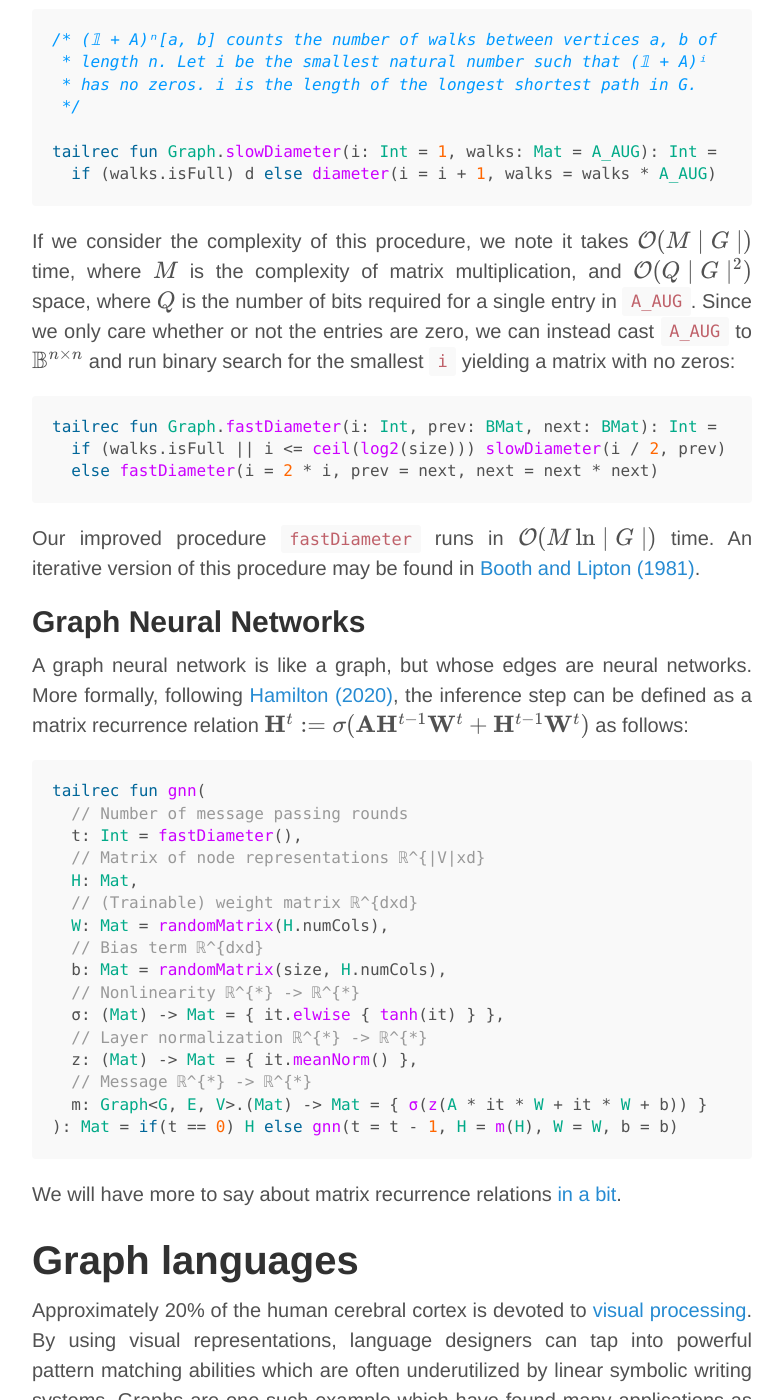
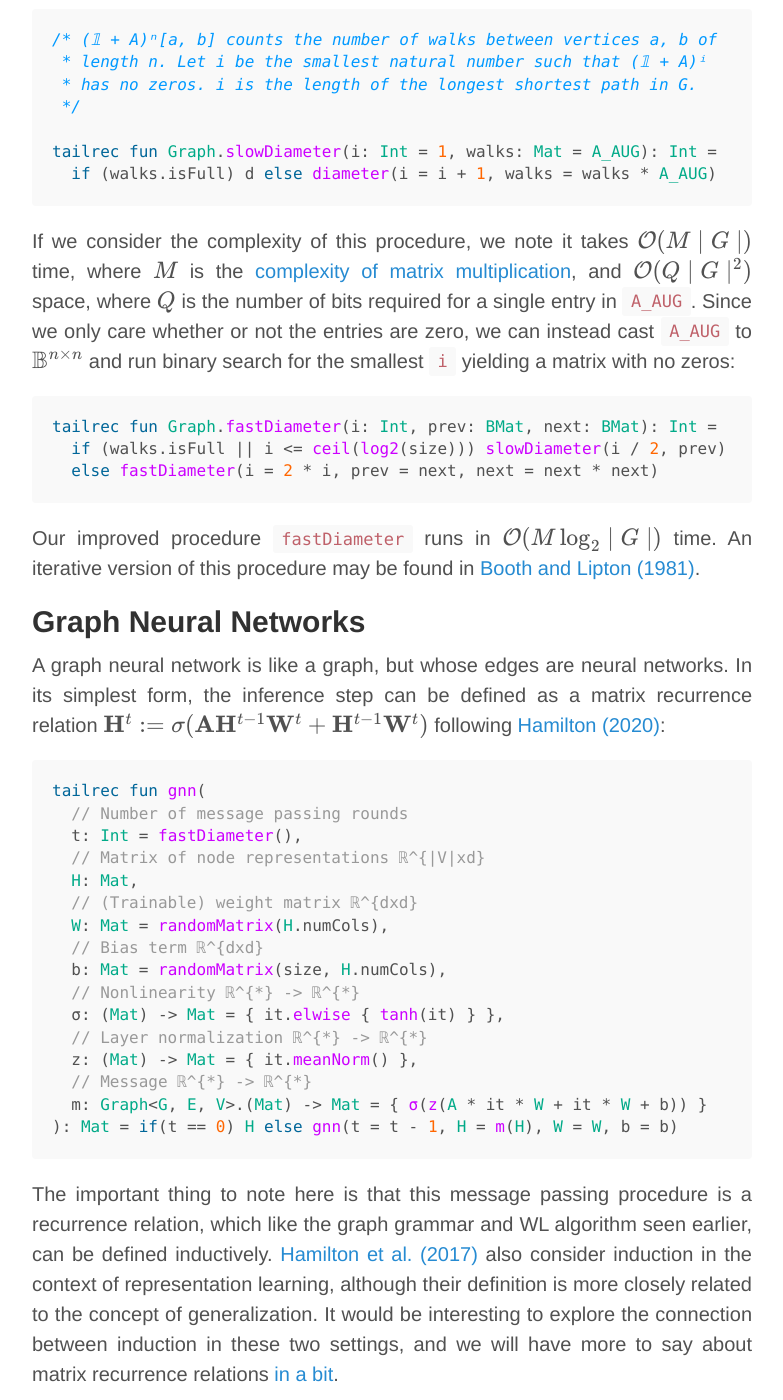
Before and after one commit to breandan/breandan.github.io, a Jekyll site: the page built from _posts/2020-06-30-graph-computation.md, in a window 1280 px wide and 1400 px high, scrolled down 20667 px. Shown: the whole window, without its empty margins (248-1031 px from the left). Built offline with Jekyll 4.4.1, drawn with Linux system fonts in a browser that asks for light colours; nearby versions of some CDN libraries; some web fonts are replaced; formulas are drawn with MathJax 3; comment, search, counter and statistics services are not loaded; some of the changed text lies outside the part shown.

Commit message:
inductive representations vs. inductively-defined sequences

````diff
--- a/_posts/2020-06-30-graph-computation.md
+++ b/_posts/2020-06-30-graph-computation.md
@@ -489,7 +489,7 @@ tailrec fun Graph.slowDiameter(i: Int = 1, walks: Mat = A_AUG): Int =
   if (walks.isFull) d else diameter(i = i + 1, walks = walks * A_AUG)
 ```
 
-If we consider the complexity of this procedure, we note it takes $$\mathcal O(M \mid G\mid)$$ time, where $$M$$ is the complexity of matrix multiplication, and $$\mathcal O(Q\mid G \mid^2)$$ space, where $$Q$$ is the number of bits required for a single entry in `A_AUG`. Since we only care whether or not the entries are zero, we can instead cast `A_AUG` to $$\mathbb B^{n\times n}$$ and run binary search for the smallest `i` yielding a matrix with no zeros:
+If we consider the complexity of this procedure, we note it takes $$\mathcal O(M \mid G\mid)$$ time, where $$M$$ is the [complexity of matrix multiplication](https://en.wikipedia.org/wiki/Matrix_multiplication_algorithm#Sub-cubic_algorithms), and $$\mathcal O(Q\mid G \mid^2)$$ space, where $$Q$$ is the number of bits required for a single entry in `A_AUG`. Since we only care whether or not the entries are zero, we can instead cast `A_AUG` to $$\mathbb B^{n\times n}$$ and run binary search for the smallest `i` yielding a matrix with no zeros:
 
 ```kotlin
 tailrec fun Graph.fastDiameter(i: Int, prev: BMat, next: BMat): Int =
@@ -497,11 +497,11 @@ tailrec fun Graph.fastDiameter(i: Int, prev: BMat, next: BMat): Int =
   else fastDiameter(i = 2 * i, prev = next, next = next * next)
 ```
 
-Our improved procedure `fastDiameter` runs in $$\mathcal O(M\ln \mid G\mid)$$ time. An iterative version of this procedure may be found in [Booth and Lipton (1981)](https://link.springer.com/content/pdf/10.1007/BF00264532.pdf).
+Our improved procedure `fastDiameter` runs in $$\mathcal O(M\log_2\mid G\mid)$$ time. An iterative version of this procedure may be found in [Booth and Lipton (1981)](https://link.springer.com/content/pdf/10.1007/BF00264532.pdf).
 
 ## Graph Neural Networks
 
-A graph neural network is like a graph, but whose edges are neural networks. More formally, following [Hamilton (2020)](https://www.cs.mcgill.ca/~wlh/grl_book/files/GRL_Book-Chapter_5-GNNs.pdf#page=18), the inference step can be defined as a matrix recurrence relation $$\mathbf H^t := σ(\mathbf A \mathbf H^{t-1} \mathbf W^t + \mathbf H^{t-1} \mathbf W^t)$$ as follows:
+A graph neural network is like a graph, but whose edges are neural networks. In its simplest form, the inference step can be defined as a matrix recurrence relation $$\mathbf H^t := σ(\mathbf A \mathbf H^{t-1} \mathbf W^t + \mathbf H^{t-1} \mathbf W^t)$$ following [Hamilton (2020)](https://www.cs.mcgill.ca/~wlh/grl_book/files/GRL_Book-Chapter_5-GNNs.pdf#page=18):
 
 ```kotlin
 tailrec fun gnn(
@@ -522,7 +522,7 @@ tailrec fun gnn(
 ): Mat = if(t == 0) H else gnn(t = t - 1, H = m(H), W = W, b = b)
 ```
 
-We will have more to say about matrix recurrence relations [in a bit](#graphs-computationally).
+The important thing to note here is that this message passing procedure is a recurrence relation, which like the graph grammar and WL algorithm seen earlier, can be defined inductively. [Hamilton et al. (2017)](https://cs.stanford.edu/people/jure/pubs/graphsage-nips17.pdf) also consider induction in the context of representation learning, although their definition is more closely related to the concept of generalization. It would be interesting to explore the connection between induction in these two settings, and we will have more to say about matrix recurrence relations [in a bit](#graphs-computationally).
 
 # Graph languages
 
````
Also changed, not shown: other parts of _posts/2020-06-30-graph-computation.md (+2 -2 lines).
